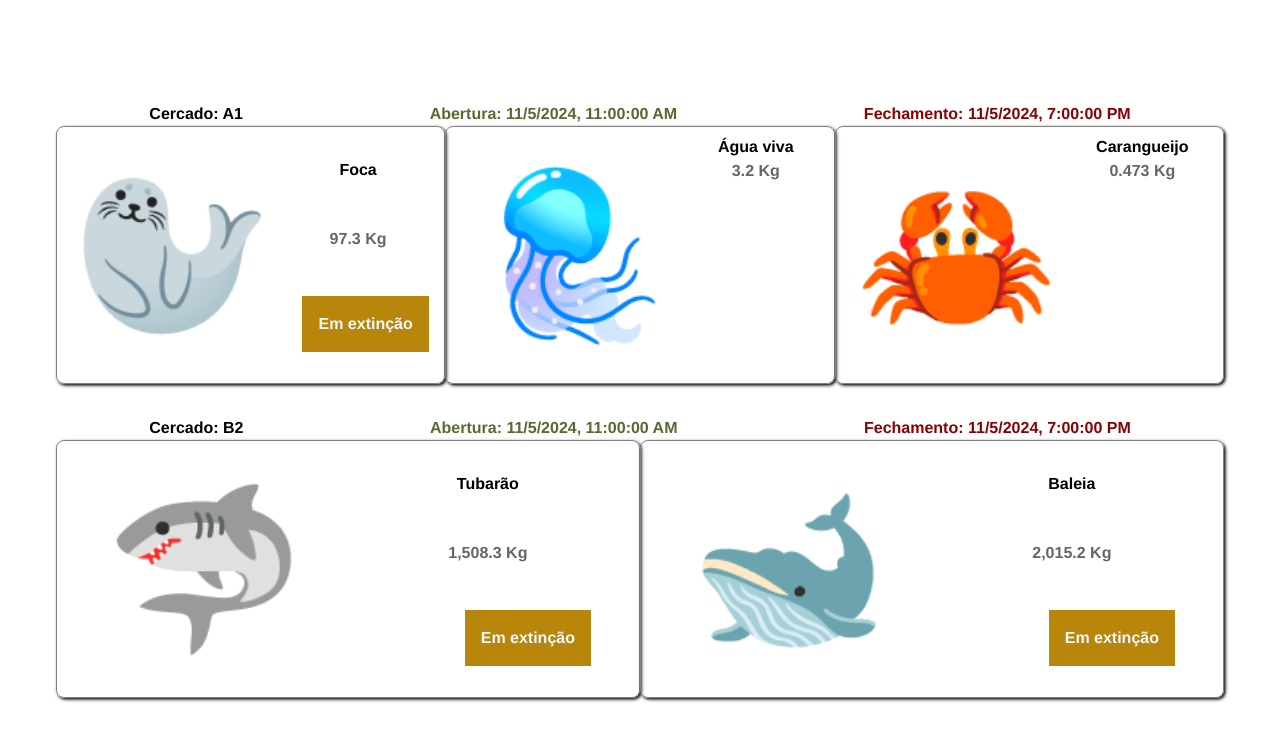
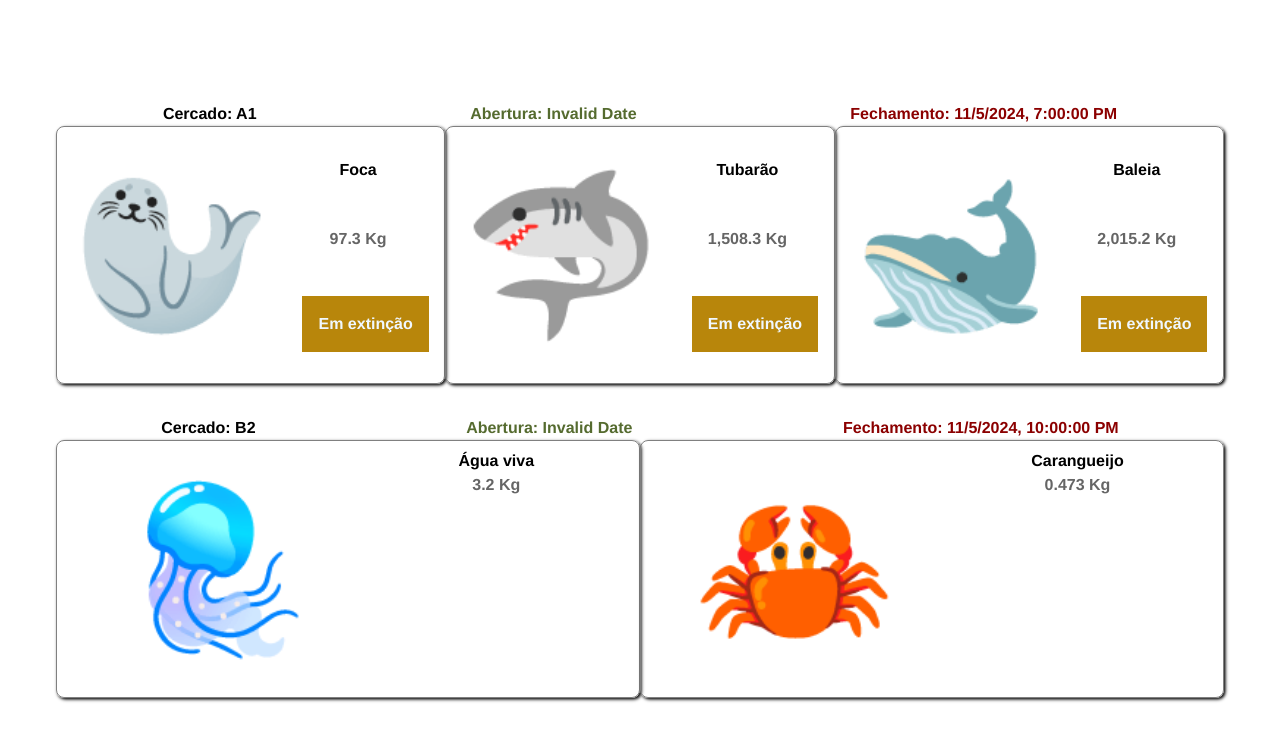
Before and after one commit to ufjf-dcc207/ufjf-dcc207-2024-3-a-atv03-Lara-Dias, a React (Vite) app: page / in a window 1280 px wide. Shown: the top 740 px of the page. Built offline with nearby package versions, Linux system fonts and the light colour scheme.

Commit message:
refatorar exibições para map

```diff
--- a/src/App.tsx
+++ b/src/App.tsx
@@ -1,57 +1,51 @@
-import './App.css';
-import Animal from './Animal';
-import Exibicao from './Exibicao';
-//import {ReactNode} from "react";
+import "./App.css";
+import Animal from "./Animal";
+import Exibicao from "./Exibicao";
+import EXIBICOES, { AnimaisTuplaType } from "./exibicoes";
 
-type AnimaisTuplaType=[string,string,number,boolean]
-
-const ANIMAIS: AnimaisTuplaType[] = [
-  ["🦭","Foca",97.3,true],
-  ["🦈","Tubarão",1508.3,true],
-  ["🐋","Baleia",2015.20,true],
-  ["🪼","Água viva",3.20,false],
-  ["🦀","Carangueijo",0.473,false],
-
-];
-
-
+interface ListaAnimaisProps {
+  animais: Array<AnimaisTuplaType>;
+}
 
 function App() {
-  const exA1: AnimaisTuplaType[] = ANIMAIS.filter(animal=>animal[2]<200.0);
-  const exB2: AnimaisTuplaType[] = ANIMAIS.filter(animal=>animal[2]>=200.0);
-
   return (
     <div className="app">
+      {EXIBICOES.map((exibicao) => (
         <Exibicao
-        abertura= {new Date("2024-11-05T08:00-03:00")}
-        fechamento = {new Date("2024-11-05T16:00-03:00")}
-        cercado="A1"
-        >{exA1.map(animal=> <Animal
+          key={exibicao[0]}
+          abertura={new Date(exibicao[1])}
+          fechamento={new Date(exibicao[2])}
+          cercado={exibicao[0]}
+        >
+          {exibicao[3].map((animal) => (
+            <Animal
               key={animal[1]}
               icone={animal[0]}
               nome={animal[1]}
               peso={animal[2]}
               extincao={animal[3]}
             />
-          )}
+          ))}
+        </Exibicao>
+      ))}
+    </div>
+  );
+}
 
-        </Exibicao>
-      <Exibicao
-        abertura= {new Date("2024-11-05T08:00-03:00")}
-        fechamento = {new Date("2024-11-05T16:00-03:00")}
-        cercado="B2"
-      >{exB2.map(animal=> <Animal
+function ListaAnimais({ animais }: ListaAnimaisProps) {
+  return (
+    <>
+      {animais.map((animal) => (
+        <Animal
           key={animal[1]}
           icone={animal[0]}
           nome={animal[1]}
           peso={animal[2]}
           extincao={animal[3]}
         />
-        )}
-
-      </Exibicao>
-    </div>
+      ))}
+    </>
   );
 }
 
-export default App
+export default App;
--- /dev/null
+++ b/src/exibicoes.ts
@@ -0,0 +1,19 @@
+type ExibicaoTuplaType=[string,string,string,AnimaisTuplaType[]];
+
+export type AnimaisTuplaType=[string,string,number,boolean];
+
+
+
+const EXIBICOES: Array<ExibicaoTuplaType> = [
+  ["A1","024-11-05T08:00-03:00","2024-11-05T16:00-03:00",[
+    ["🦭","Foca",97.3,true],
+    ["🦈","Tubarão",1508.3,true],
+    ["🐋","Baleia",2015.20,true],
+  ]],
+  ["B2","024-11-05T13:00-03:00","2024-11-05T19:00-03:00",[
+    ["🪼","Água viva",3.20,false],
+    ["🦀","Carangueijo",0.473,false],
+  ]],
+]
+
+export default EXIBICOES
```
Lines whose indentation alone changed are shown as unchanged.
